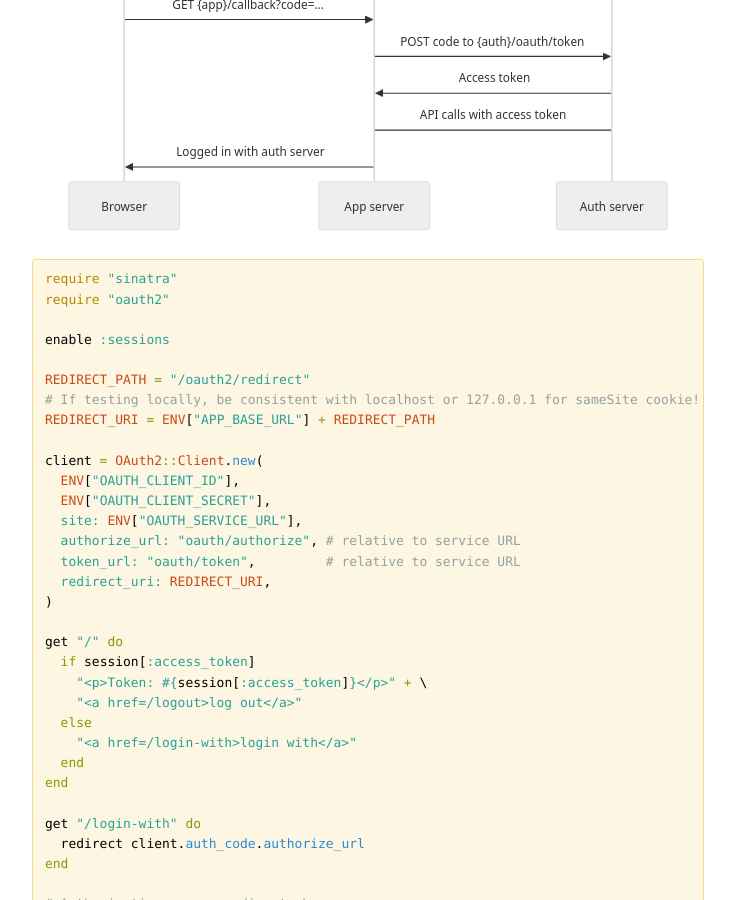
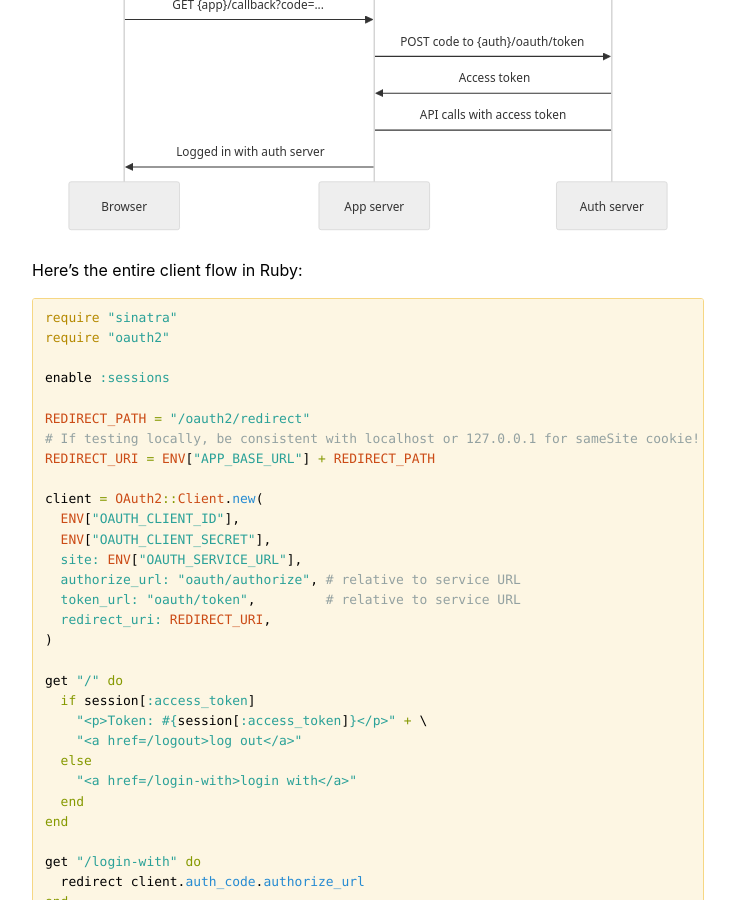
Before and after one commit to themichaelyang/tautology.town, a Jekyll site: the page built from _posts/2025/2025-11-17-learning-oauth2.md, in a window 1280 px wide and 900 px high, scrolled down 1199 px. Shown: the whole window, without its empty margins (272-1007 px from the left). Built offline with Jekyll 4.4.1, drawn with Linux system fonts in a browser that asks for light colours.

Commit message:
add a sentence

````diff
--- a/_posts/2025/2025-11-17-learning-oauth2.md
+++ b/_posts/2025/2025-11-17-learning-oauth2.md
@@ -46,6 +46,8 @@ sequenceDiagram
     App->Auth: API calls with access token
     App->>Browser: Logged in with auth server
 </pre>
+
+Here's the entire client flow in Ruby:
 
 ```ruby
 require "sinatra"
````
Also changed, not shown: 3 other files.
